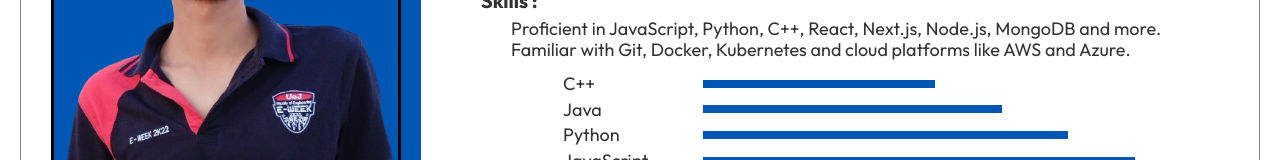
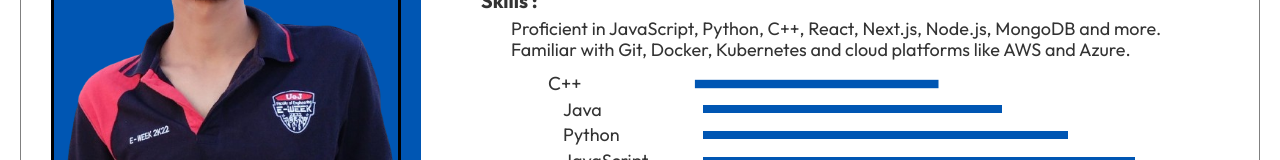
Before and after one commit to FahithKRM/Portfolio-MERN, a React (Vite) app: page / in a window 1280 px wide. In both pictures the pointer is over the element "C++". Shown: the part 981-1141 px from the top of the page. Built offline with nearby package versions, Linux system fonts and the light colour scheme; a web font is replaced by a local one.

Commit message:
modified

```diff
--- a/src/components/About/About.css
+++ b/src/components/About/About.css
@@ -70,6 +70,10 @@
     min-width: 120px;
 }
 
+.about-skill:hover{
+    transform: scale(1.05);
+}
+
 .about-skill hr{
     background-color: #0056b3;
     height: 8px;
```
